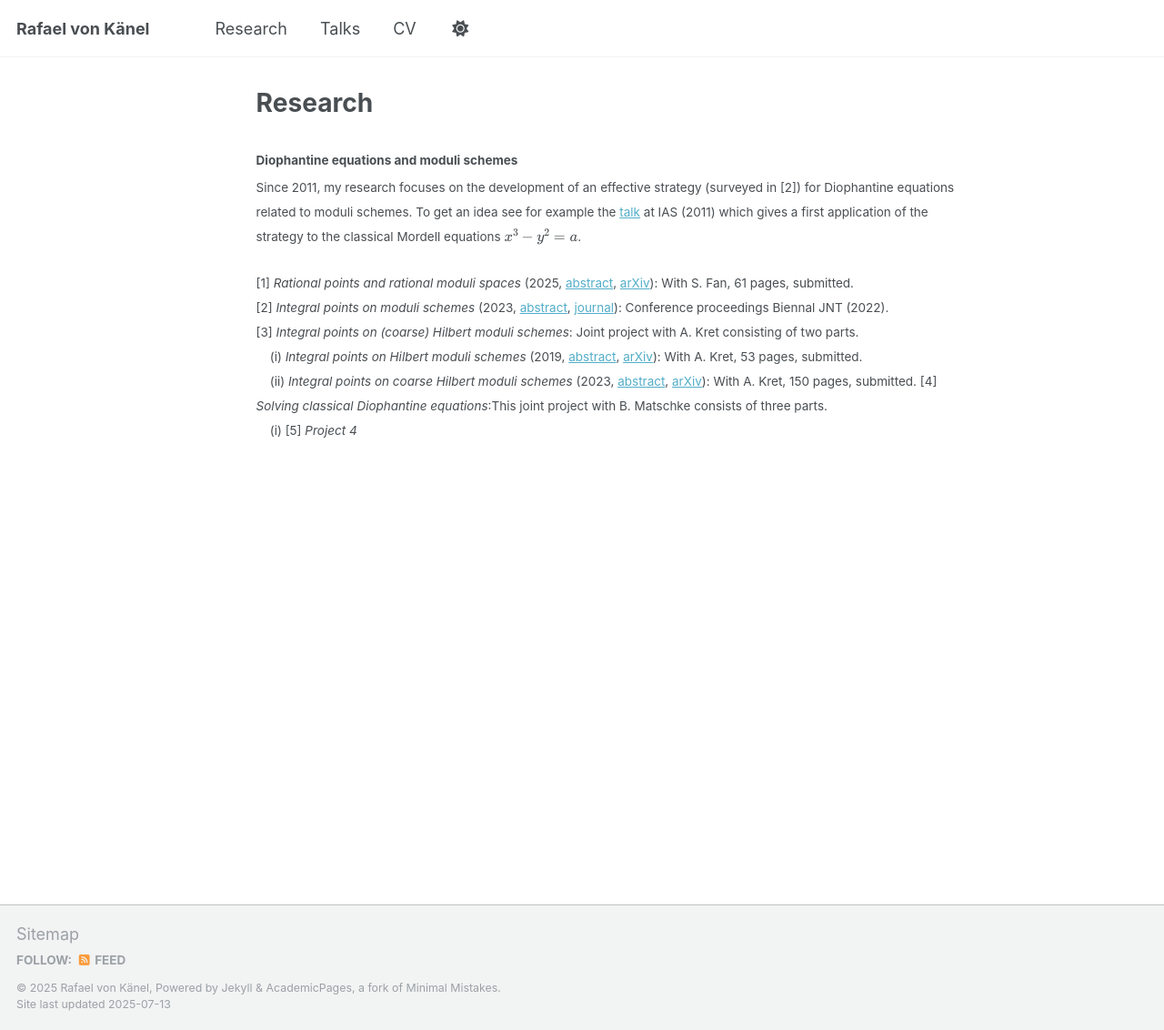
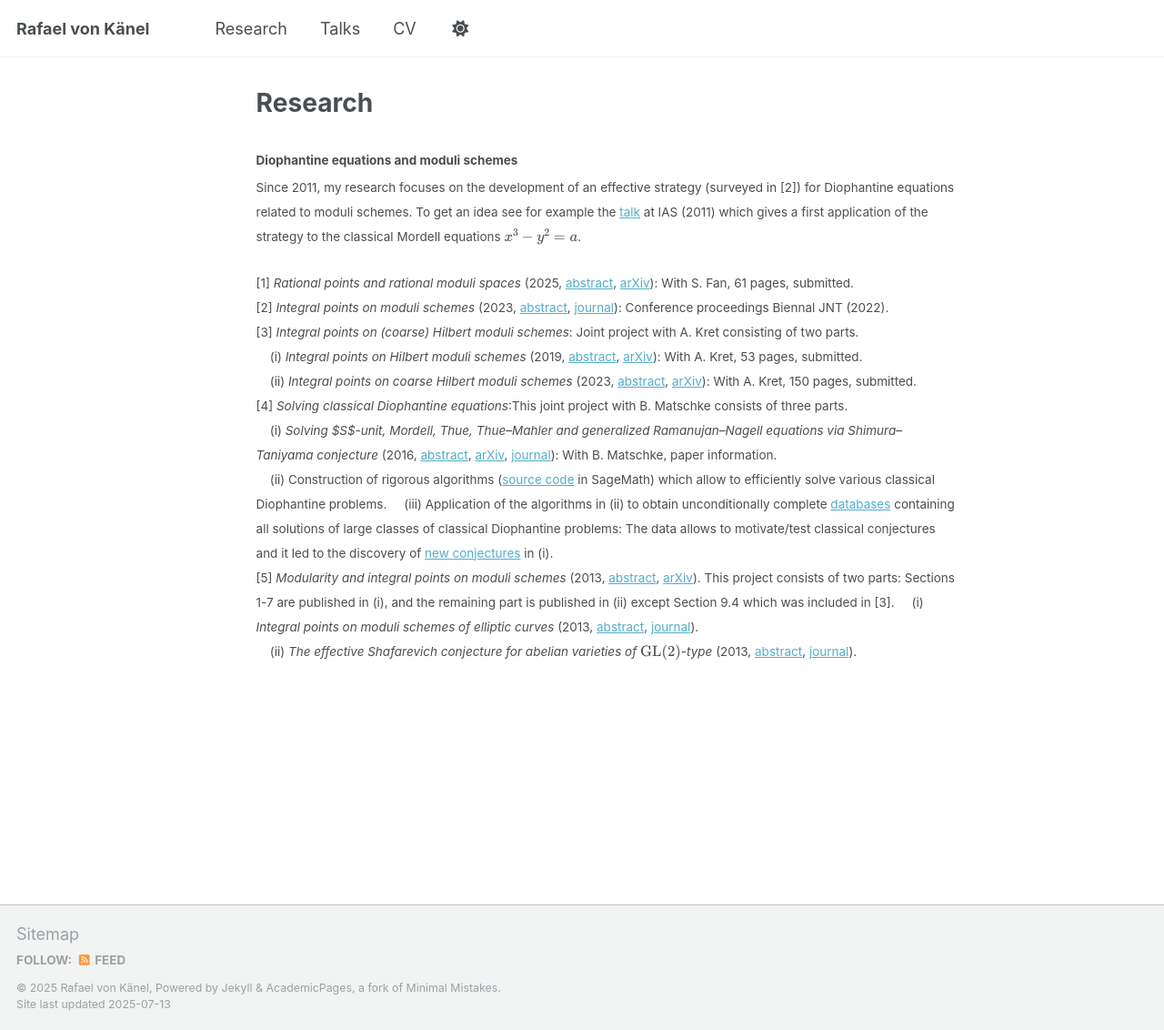
Before and after one commit to rafaelvonkanel/rafaelvonkanel.github.io, a Jekyll site: the page built from _pages/research.md, in a window 1280 px wide and 1132 px high. Shown: the whole window at 91% size. Built offline with Jekyll 4.4.1, drawn with Linux system fonts in a browser that asks for light colours; a script that is not in the unit is left out.

Commit message:
Update research.md

```diff
--- a/_pages/research.md
+++ b/_pages/research.md
@@ -16,6 +16,10 @@ author_profile: false
 &nbsp;&nbsp;&nbsp; (i) *Integral points on Hilbert moduli schemes* (2019, [abstract](../_research/proj2.md), [arXiv](https://arxiv.org/abs/1904.03503)): With A. Kret, 53 pages, submitted.
 &nbsp;&nbsp;&nbsp; (ii) *Integral points on coarse Hilbert moduli schemes*  (2023, [abstract](../_research/proj2.md), [arXiv](https://arxiv.org/abs/2307.06944)): With A. Kret, 150 pages, submitted.
 [4] *Solving classical Diophantine equations*:This joint project with B. Matschke consists of three parts.
-&nbsp;&nbsp;&nbsp; (i)
-[5] *Project 4*
+&nbsp;&nbsp;&nbsp; (i) *Solving $S$-unit, Mordell, Thue, Thue–Mahler and generalized Ramanujan–Nagell equations via Shimura–Taniyama conjecture* (2016, [abstract](../_research/proj2.md), [arXiv](https://arxiv.org/abs/1605.06079), [journal](https://bookstore.ams.org/view?ProductCode=MEMO/286/1419)): With B. Matschke, paper information.
+&nbsp;&nbsp;&nbsp; (ii) Construction of rigorous algorithms ([source code](https://github.com/bmatschke/solving-classical-diophantine-equations) in SageMath) which allow to efficiently solve various classical Diophantine problems.
+&nbsp;&nbsp;&nbsp; (iii) Application of the algorithms in (ii) to obtain unconditionally complete [databases](https://bmatschke.github.io/solving-classical-diophantine-equations/) containing all solutions of large classes of classical Diophantine problems: The data allows to motivate/test classical conjectures and it led to the discovery of [new conjectures](https://bmatschke.github.io/solving-classical-diophantine-equations/) in (i).
+[5] *Modularity and integral points on moduli schemes* (2013, [abstract](../_research/proj2.md), [arXiv](https://arxiv.org/abs/1310.7263)). This project consists of two parts: Sections 1-7 are published in (i), and the remaining part is published in (ii) except Section 9.4 which was included in [3].
+&nbsp;&nbsp;&nbsp; (i) *Integral points on moduli schemes of elliptic curves* (2013, [abstract](../_research/proj2.md), [journal](https://londmathsoc.onlinelibrary.wiley.com/doi/full/10.1112/tlms/tlu003)).
+&nbsp;&nbsp;&nbsp; (ii) *The effective Shafarevich conjecture for abelian varieties of \\(\text{GL(2)}\\)-type* (2013, [abstract](../_research/proj2.md), [journal](https://www.cambridge.org/core/journals/forum-of-mathematics-sigma/article/effective-shafarevich-conjecture-for-abelian-varieties-of-text-gl2type/5DA2DC5985591DFBC9A26C20BA22F49B)).
 </small>
```
